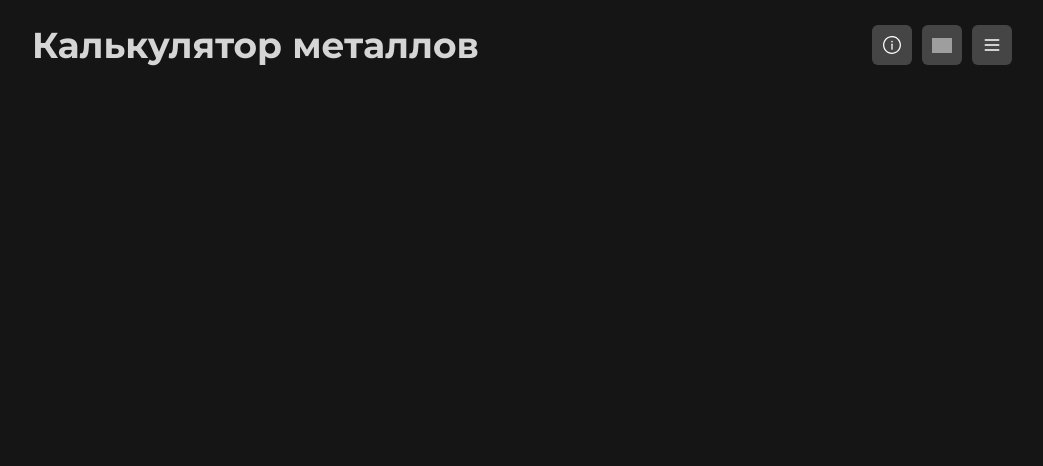
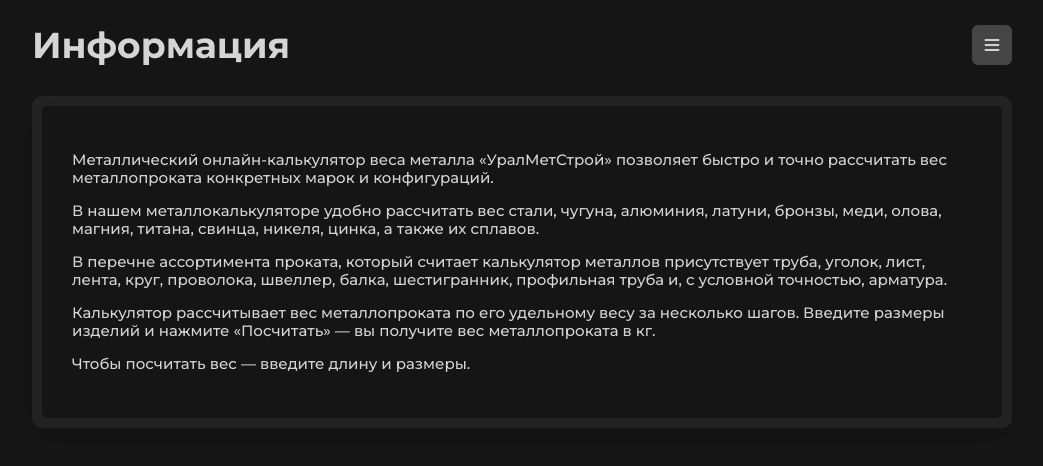
Before and after one commit to STUDIOUMS/Calc-Met, a React (Vite) app: page /info in a window 1280 px wide. Shown: the top 466 px of the page, without its empty margins (118-1161 px from the left). Built offline with nearby package versions, Linux system fonts and the light colour scheme; grey boxes are pictures that could not be loaded.

Commit message:
commit 2.7

```diff
--- a/src/App.tsx
+++ b/src/App.tsx
@@ -2,8 +2,8 @@ import { useAppStore } from "./store/store"
 import { Route, Routes } from "react-router-dom"
 import MetalCalc from "./pages/MetalCalc"
 import PaintCalc from "./pages/PaintCalc"
-import Header from "./components/Header"
 import Sidebar from "./components/sidebar/Sidebar"
+import InfoPage from "./pages/InfoPage"
 
 function App() {
   const theme = useAppStore(state => state.theme)
@@ -18,11 +18,10 @@ function App() {
     <>
       <Sidebar />
       <div className="app">
-        <Header />
-
         <Routes>
           <Route index path="/" element={<MetalCalc />} />
-          <Route index path="/paint" element={<PaintCalc />} />
+          <Route path="/paint" element={<PaintCalc />} />
+          <Route path="/info" element={<InfoPage />} />
         </Routes>
       </div>
     </>
--- a/src/components/Header.tsx
+++ b/src/components/Header.tsx
@@ -1,29 +1,18 @@
-import { useState } from 'react'
 import BtnIcon from '../ui/BtnIcon'
 import { useAppStore } from '../store/store'
-import Modal from './Modal'
 
-const Header: React.FC = () => {
-  const [info, setInfo] = useState<boolean>(false)
-  const { theme, toggleTheme, setAside } = useAppStore()
+interface IHeader {
+  title: string
+}
+
+const Header: React.FC<IHeader> = ({ title }) => {
+  const { theme, setAside } = useAppStore()
 
   return (
-    <>
-      <div className="app-header">
-        <h1>Калькулятор металлов</h1>
-        <BtnIcon areaLabel="Инструкция" classname="infoIcon" handler={() => setInfo(true)} />
-        <BtnIcon areaLabel="Смена цвета темы" classname={`switchIcon ${theme ? 'active' : ''}`} handler={() => toggleTheme()} />
-        <BtnIcon areaLabel="Меню" classname={`menuIcon ${theme ? 'active' : ''}`} handler={() => setAside()} />
-      </div>
-
-      <Modal close={setInfo} open={info} title="Инструкция">
-        <p>Металлический онлайн-калькулятор веса металла «УралМетСтрой» позволяет быстро и точно рассчитать вес металлопроката конкретных марок и конфигураций.</p>
-        <p>В нашем металлокалькуляторе удобно рассчитать вес стали, чугуна, алюминия, латуни, бронзы, меди, олова, магния, титана, свинца, никеля, цинка, а также их сплавов.</p>
-        <p>В перечне ассортимента проката, который считает калькулятор металлов присутствует труба, уголок, лист, лента, круг, проволока, швеллер, балка, шестигранник, профильная труба и, с условной точностью, арматура.</p>
-        <p>Калькулятор рассчитывает вес металлопроката по его удельному весу за несколько шагов. Введите размеры изделий и нажмите «Посчитать» — вы получите вес металлопроката в кг.</p>
-        <p>Чтобы посчитать вес — введите длину и размеры.</p>
-      </Modal>
-    </>
+    <div className="app-header">
+      <h1>{title}</h1>
+      <BtnIcon areaLabel="Меню" classname={`menuIcon ${theme ? 'active' : ''}`} handler={() => setAside()} />
+    </div>
   )
 }
 
--- a/src/components/sidebar/Sidebar.tsx
+++ b/src/components/sidebar/Sidebar.tsx
@@ -1,8 +1,8 @@
-import React from "react"
 import styled from "styled-components"
 import { useAppStore } from "../../store/store"
 import SideLogo from "./SideLogo"
 import { Link } from "react-router-dom"
+import BtnIcon from "../../ui/BtnIcon"
 
 // Variable
 const asideWidth = 300
@@ -19,6 +19,9 @@ const Aside = styled.aside<{ $opened: boolean }>`
   z-index: 1000;
   transform: translateX(${props => props.$opened ? 'none' : `-${asideWidth}px`});
   transition: all 100ms linear;
+`
+const AsideItem = styled.div`
+  padding: 14px 20px;
 `
 const Overlay = styled.div<{ $opened: boolean }>`
   background: rgba(0,0,0,0.75);
@@ -37,7 +40,7 @@ const Nav = styled.ul`
   padding: 0;
   li {
     border-bottom: 1px solid var(--color-line);
-    font-size: 13px;
+    font-size: 14px;
     list-style: none;
     a {
       align-items: center;
@@ -59,7 +62,7 @@ const Nav = styled.ul`
 `
 
 const Sidebar: React.FC = () => {
-  const { aside, setAside } = useAppStore()
+  const { aside, setAside, theme, toggleTheme } = useAppStore()
 
   return (
     <>
@@ -96,14 +99,14 @@ const Sidebar: React.FC = () => {
             </a>
           </li>
           <li>
-            <a href="#">
+            <Link to="/info" onClick={() => setAside()}>
               <svg viewBox="0 0 24 24" xmlns="http://www.w3.org/2000/svg">
                 <path d="M12 17.75C12.4142 17.75 12.75 17.4142 12.75 17V11C12.75 10.5858 12.4142 10.25 12 10.25C11.5858 10.25 11.25 10.5858 11.25 11V17C11.25 17.4142 11.5858 17.75 12 17.75Z" />
                 <path d="M12 7C12.5523 7 13 7.44772 13 8C13 8.55228 12.5523 9 12 9C11.4477 9 11 8.55228 11 8C11 7.44772 11.4477 7 12 7Z" />
                 <path d="M1.25 12C1.25 6.06294 6.06294 1.25 12 1.25C17.9371 1.25 22.75 6.06294 22.75 12C22.75 17.9371 17.9371 22.75 12 22.75C6.06294 22.75 1.25 17.9371 1.25 12ZM12 2.75C6.89137 2.75 2.75 6.89137 2.75 12C2.75 17.1086 6.89137 21.25 12 21.25C17.1086 21.25 21.25 17.1086 21.25 12C21.25 6.89137 17.1086 2.75 12 2.75Z" />
               </svg>
-              О программе
-            </a>
+              Информация
+            </Link>
           </li>
           <li>
             <a href="#">
@@ -131,6 +134,9 @@ const Sidebar: React.FC = () => {
             </a>
           </li>
         </Nav>
+        <AsideItem>
+          <BtnIcon areaLabel="Смена цвета темы" classname={`switchIcon ${theme ? 'active' : ''}`} handler={() => toggleTheme()} />
+        </AsideItem>
       </Aside>
       <Overlay $opened={aside} onClick={() => setAside()} />
     </>
--- a/src/helpers.ts
+++ b/src/helpers.ts
@@ -1,4 +1,4 @@
-import { CalcOutputType, LengthSizeType, ShapeType, ShapeValueType, SizeType } from "./types";
+import { CalcOutputType, LengthSizeType, ShapeType, ShapeValueType, SizeType, WeightSizeType } from "./types";
 
 // sizesList
 export const sizesList: SizeType[] = [
@@ -53,7 +53,7 @@ export const createLabelFunction = (val: string, title: string): string => {
 
 
 // CALC FUNCTION
-export const calcMetalFuction = (shape: ShapeValueType, mark: number, sizes: number[], cost: number, lengthtype: LengthSizeType | string): CalcOutputType => {
+export const calcMetalFuction = (shape: ShapeValueType, mark: number, sizes: number[], cost: number, lengthtype: LengthSizeType | string, weightype: WeightSizeType | string): CalcOutputType => {
   const Ro: number = mark
   let result: number = 0
   let area: number = 0
@@ -71,7 +71,7 @@ export const calcMetalFuction = (shape: ShapeValueType, mark: number, sizes: num
   // Sheet / H * A * B * p * N
   if ( shape === 'sheet' ) {
     result = sizes.reduce((acum, el) => acum *= el, 1) * mark
-    area = sizes[1] * sizes[2]
+    area = sizes[1] * sizes[2] * sizes[3]
   }
 
   // Round pipe / Pi * Ro * S * (D - S) * L
@@ -128,13 +128,13 @@ export const calcMetalFuction = (shape: ShapeValueType, mark: number, sizes: num
 
   // Rail / ρ × (2 × b × t + (h - 2 × t) × s) × L
   if (shape === 'rail') {
-    console.log('rail')
     const h = sizes[0]
     const b = sizes[1]
     const t = sizes[2]
     const s = sizes[3]
     const L = sizes[4]
     result = mark * (2 * b * t + (h - 2 * t) * s) * L
+    area = (((b + (b - t)) * 2 ) + ((h - s) * 2) + (s * 2) + t ) * L
   }
 
 
@@ -152,11 +152,12 @@ export const calcMetalFuction = (shape: ShapeValueType, mark: number, sizes: num
     area = area / 1000
   }
 
-  const totalPrice: number = result * cost
+  // totalPrice
+  const totalPrice: number = (weightype === 'тн.') ? result * cost / 1000 : result * cost
 
   return {
     weight: result.toFixed(2),
     price: (cost > 0) ? totalPrice.toFixed(2).toString() + ' руб.' : '---',
-    square: area.toFixed(3),
+    square: area.toString(),
   }
 }
--- /dev/null
+++ b/src/pages/InfoPage.tsx
@@ -0,0 +1,20 @@
+import Header from "../components/Header"
+
+const InfoPage: React.FC = () => {
+  return (
+    <>
+      <Header title="Информация" />
+      <div className="app-calc">
+        <div className="appbox">
+          <p>Металлический онлайн-калькулятор веса металла «УралМетСтрой» позволяет быстро и точно рассчитать вес металлопроката конкретных марок и конфигураций.</p>
+          <p>В нашем металлокалькуляторе удобно рассчитать вес стали, чугуна, алюминия, латуни, бронзы, меди, олова, магния, титана, свинца, никеля, цинка, а также их сплавов.</p>
+          <p>В перечне ассортимента проката, который считает калькулятор металлов присутствует труба, уголок, лист, лента, круг, проволока, швеллер, балка, шестигранник, профильная труба и, с условной точностью, арматура.</p>
+          <p>Калькулятор рассчитывает вес металлопроката по его удельному весу за несколько шагов. Введите размеры изделий и нажмите «Посчитать» — вы получите вес металлопроката в кг.</p>
+          <p>Чтобы посчитать вес — введите длину и размеры.</p>
+        </div>
+      </div>
+    </>
+  )
+}
+
+export default InfoPage
--- a/src/pages/MetalCalc.tsx
+++ b/src/pages/MetalCalc.tsx
@@ -9,6 +9,7 @@ import { useAppStore } from "../store/store"
 import { useForm } from "react-hook-form"
 import Footer from "../components/Footer"
 import Results from "../components/results/Results"
+import Header from "../components/Header"
 
 
 const MetalCalc: React.FC = () => {
@@ -40,6 +41,7 @@ const MetalCalc: React.FC = () => {
 
   return (
     <>
+      <Header title="Калькулятор металлов" />
       <div className="app-calc">
         <Materials setMaterials={setMaterials} />
 
--- a/src/pages/PaintCalc.tsx
+++ b/src/pages/PaintCalc.tsx
@@ -1,8 +1,15 @@
+import Header from "../components/Header"
+
 const PaintCalc: React.FC = () => {
   return (
-    <div className="app-calc">
-      Калькулятор краски
-    </div>
+    <>
+      <Header title="Калькулятор краски" />
+      <div className="app-calc">
+        <div className="appbox">
+          Lorem ipsum dolor sit amet consectetur adipisicing elit. Hic, adipisci sit? Earum quae enim odio dolores cum, qui atque fuga eum repudiandae, quibusdam sit eveniet dolore minus blanditiis perferendis obcaecati veniam reprehenderit quisquam impedit corrupti maiores, cumque ad? Dolores quos hic sequi inventore! Dolores facilis mollitia sint at ex exercitationem odio voluptatibus rerum illum, doloribus eum dolorem dolor aliquam repellendus quas illo, quasi quae nemo doloremque nesciunt tempore esse debitis. Et totam quibusdam, officiis aspernatur placeat consectetur recusandae saepe quod. Possimus blanditiis ut laudantium animi dolores rerum natus id officiis omnis quas accusamus, velit enim unde! Ad vel amet debitis!
+        </div>
+      </div>
+    </>
   )
 }
 
--- a/src/store/store.ts
+++ b/src/store/store.ts
@@ -48,7 +48,7 @@ export const useAppStore = create<AppState>()(
             const { shapeName, shapeValue, materials } = data
 
             // Calculate
-            const { price, weight, square } = calcMetalFuction(shapeValue, materials!.mark, calcSizes, getPrice, state.sizetype)
+            const { price, weight, square } = calcMetalFuction(shapeValue, materials!.mark, calcSizes, getPrice, state.sizetype, state.weightype)
 
             // Output
             const output: ResultType = {
```
